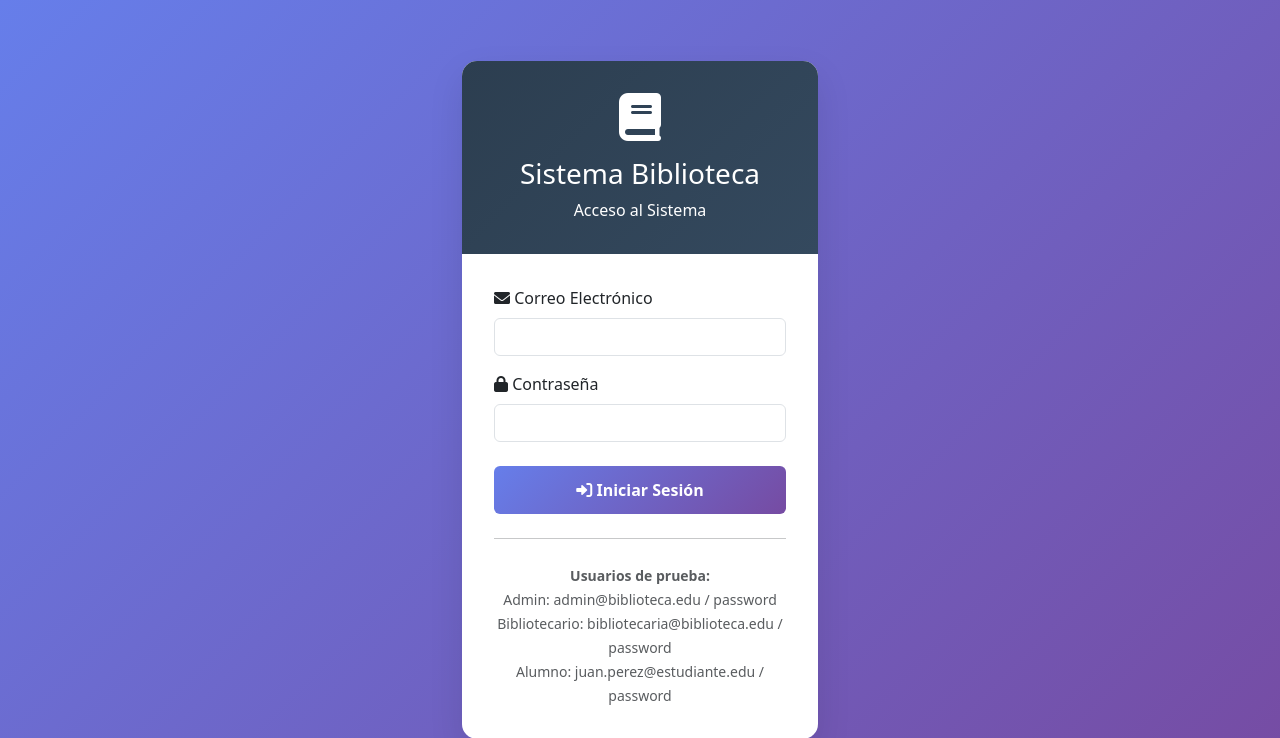
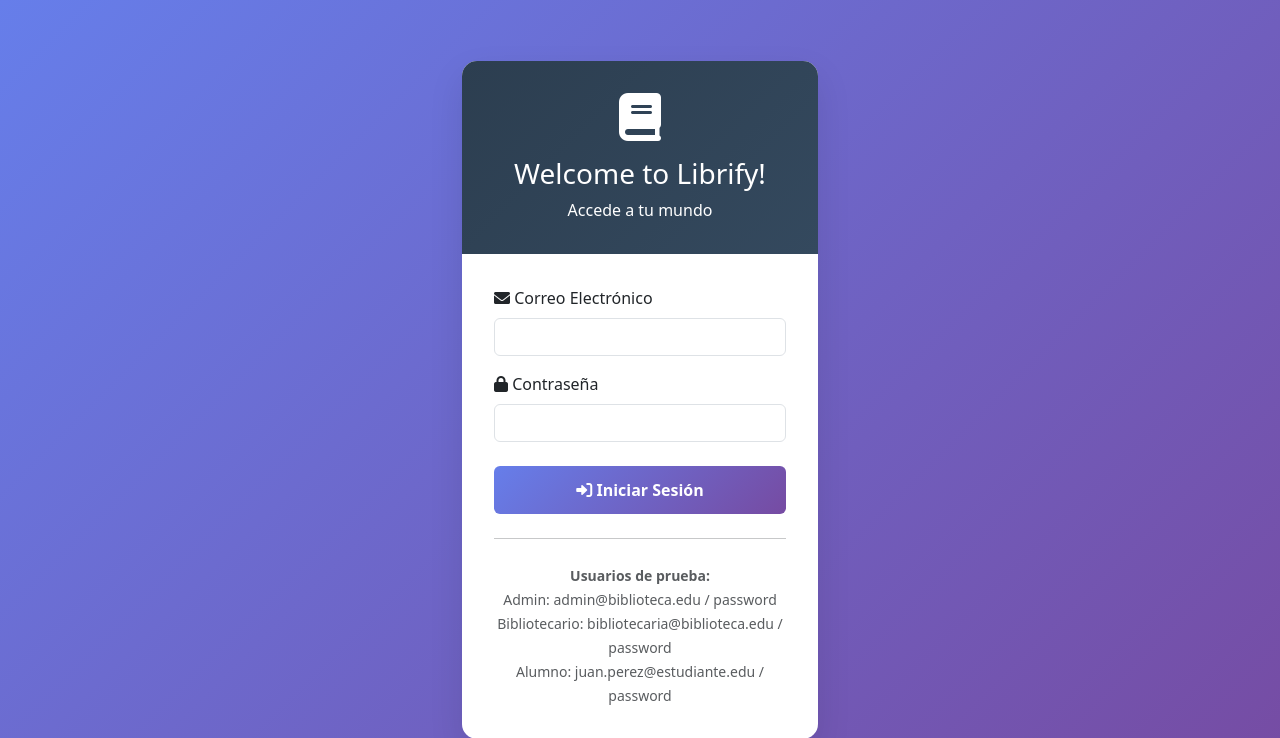
Before and after one commit to Colletha/Proyecto_Biblioteca, a PHP site: page /login.php in a window 1280 px wide. Shown: the top 738 px of the page. Run offline with PHP 8.4, Linux system fonts and the light colour scheme.

Commit message:
añadiendo

```diff
--- a/Librify/login.php
+++ b/Librify/login.php
@@ -109,8 +109,8 @@ if ($_POST) {
                 <div class="login-card">
                     <div class="login-header">
                         <i class="fas fa-book fa-3x mb-3"></i>
-                        <h3>Sistema Biblioteca</h3>
-                        <p class="mb-0">Acceso al Sistema</p>
+                        <h3>Welcome to Librify!</h3>
+                        <p class="mb-0">Accede a tu mundo</p>
                     </div>
                     <div class="login-body">
                         <?php if ($error): ?>
```
